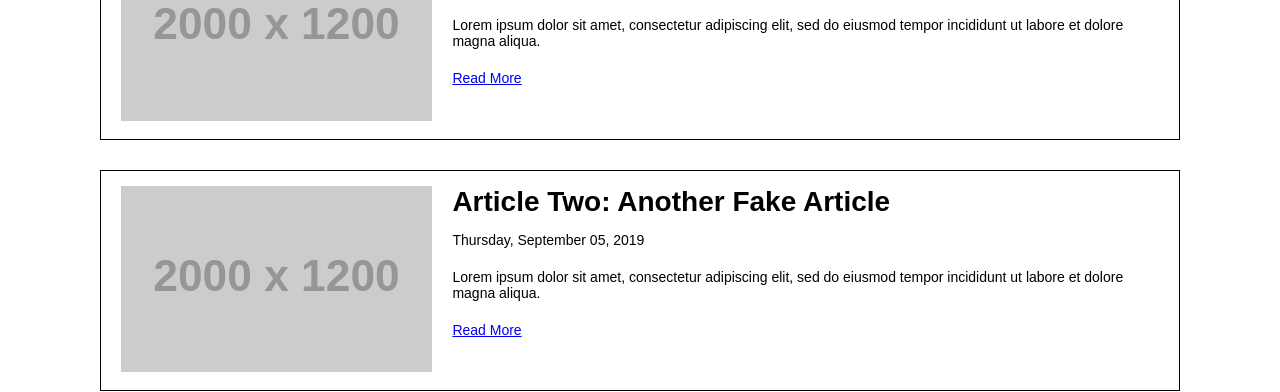
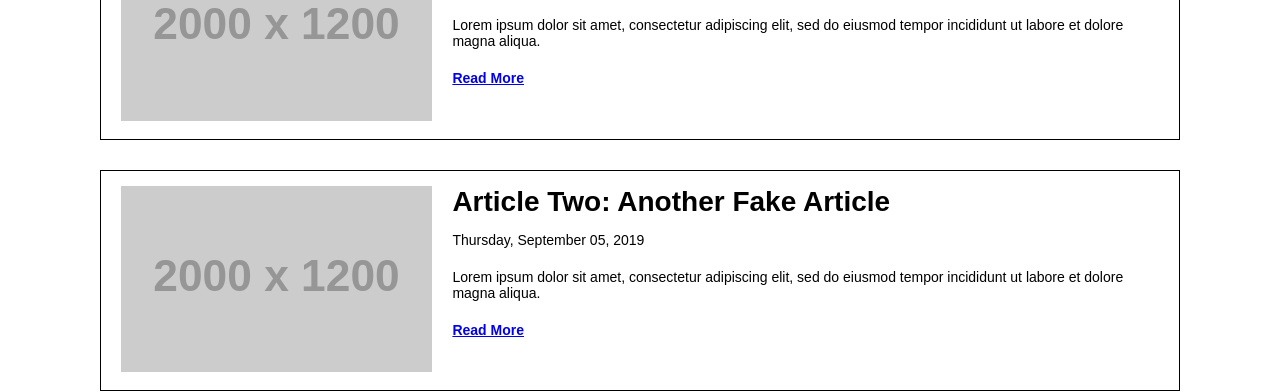
Before and after one commit to tg1625/Dynamic-Web-Exercise-One, a React (Create React App) app: page / in a window 1280 px wide. Shown: the part 256-648 px from the top of the page. Built offline with nearby package versions, Linux system fonts and the light colour scheme.

Commit message:
Super Finalized
finished up stylings!

```diff
--- a/src/styles/App.css
+++ b/src/styles/App.css
@@ -36,11 +36,16 @@
   margin-bottom:1.5em;
 }
 
+.articleDesc a{
+  font-weight:bold;
+}
+
 .articleHeader{
   background-position: center;
   background-size: cover;
   background-color: #ccc;
-  padding:100px 25px;
+  /* padding:50px 25px 30px 25px; */
+  padding:50px 25px;
 }
 
 .articleHeaderWrapper{
@@ -62,7 +67,7 @@
 }
 
 .articleContent p{
-  font-size: 16px;
+  /* font-size: 16px; */
   line-height:1.5em;
 }
 
```
